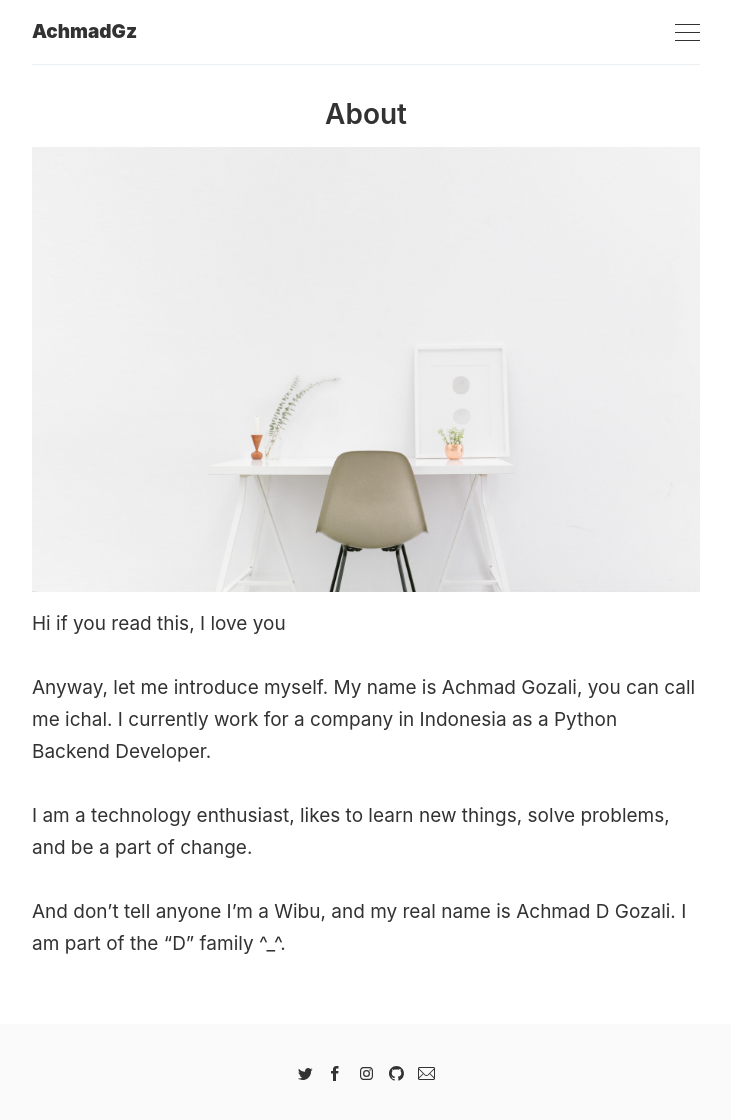
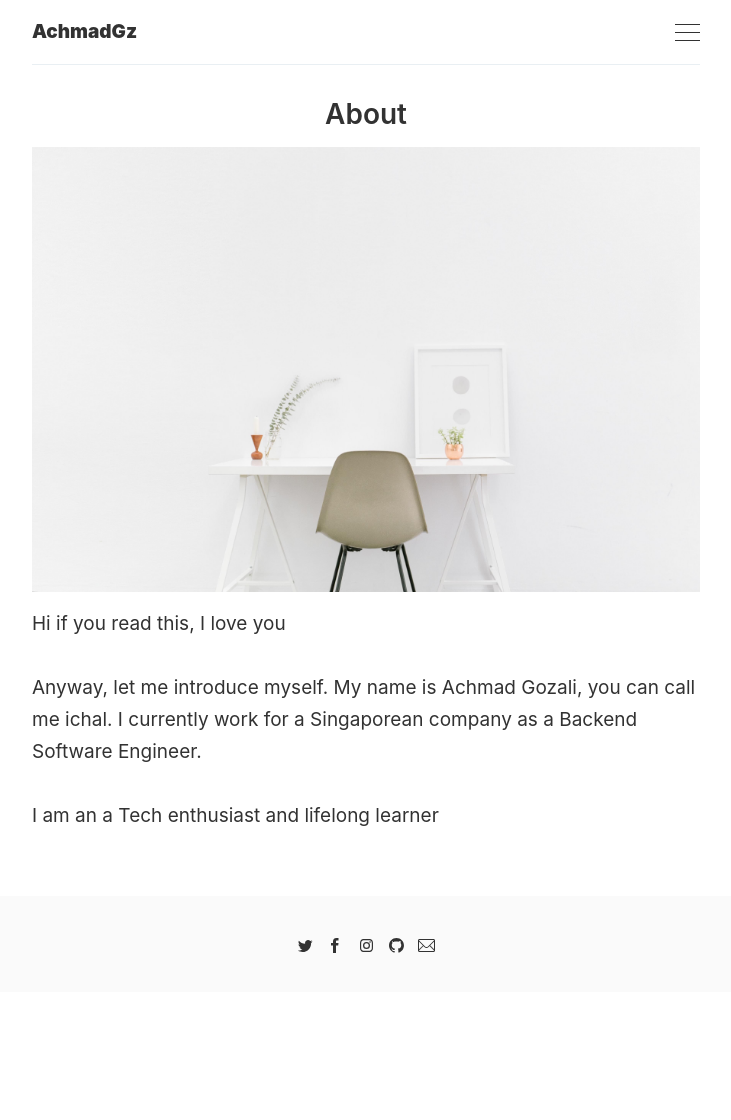
Before and after one commit to AchmadGozali8/achmadgozali8.github.io, a Jekyll site: the page built from _pages/about.md, in a window 1280 px wide. Shown: the whole page, without its empty margins (274-1005 px from the left). Built offline with Jekyll 4.4.1, drawn with Linux system fonts in a browser that asks for light colours; after the commit the page ends 992 px from its top, so only the background shows below that.

Commit message:
chore: update desc

```diff
--- a/_pages/about.md
+++ b/_pages/about.md
@@ -6,8 +6,6 @@ image: '/images/pages/about.jpeg'
 
 Hi if you read this, I love you
 
-Anyway, let me introduce myself. My name is Achmad Gozali, you can call me ichal. I currently work for a company in Indonesia as a Python Backend Developer.
+Anyway, let me introduce myself. My name is Achmad Gozali, you can call me ichal. I currently work for a Singaporean company as a Backend Software Engineer.
 
-I am a technology enthusiast, likes to learn new things, solve problems, and be a part of change.
-
-And don't tell anyone I'm a Wibu, and my real name is Achmad D Gozali. I am part of the "D" family ^_^.
+I am an a Tech enthusiast and lifelong learner
```
